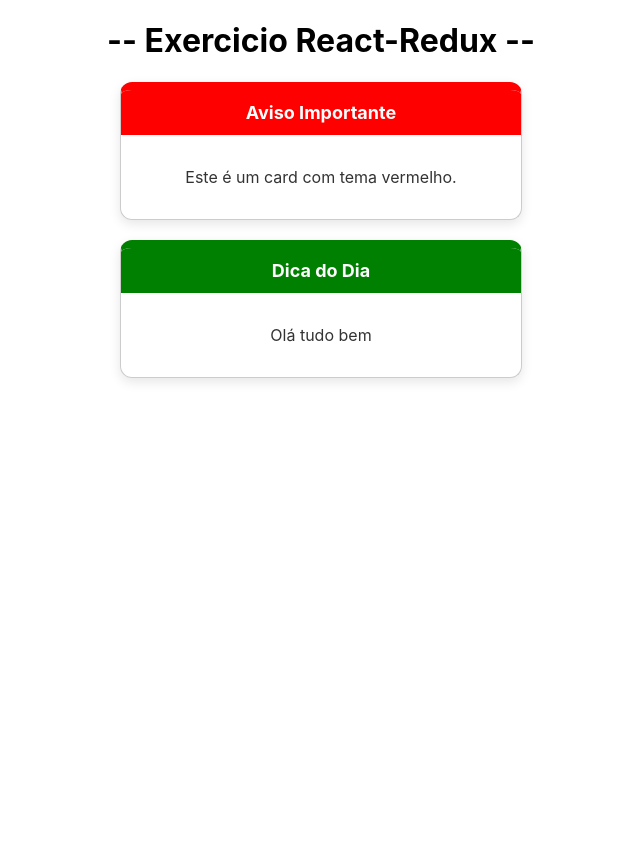
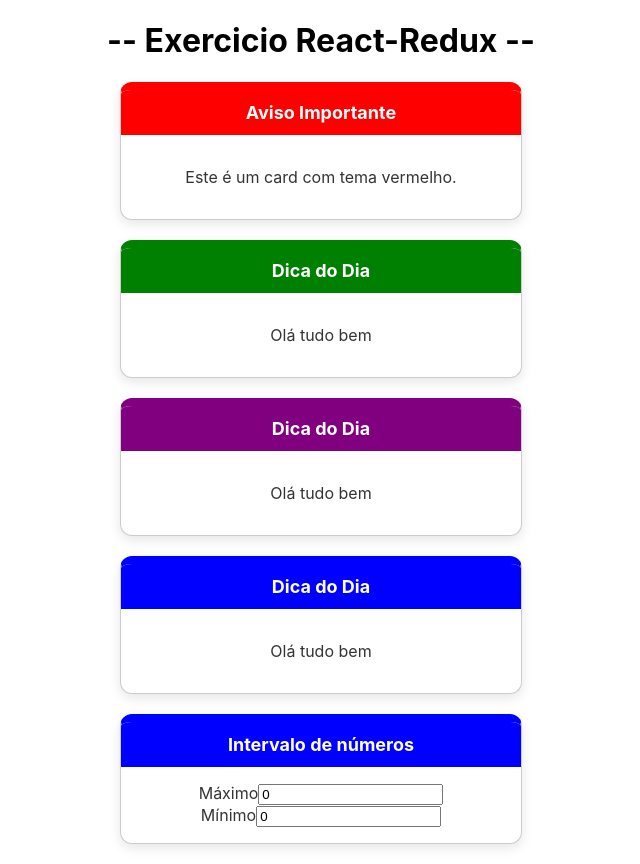
Before and after one commit to juancoutinhoflooxmongagua/Redux-Simples, a React (Create React App) app: page / in a window 1280 px wide. Shown: the whole page, without its empty margins (319-959 px from the left). Before the commit the page ends 800 px from the top, so only its background shows below. Built offline with nearby package versions, Linux system fonts and the light colour scheme.

Commit message:
feat: add component interval

```diff
--- a/src/App.js
+++ b/src/App.js
@@ -1,5 +1,6 @@
 import Card from './components/Card';
 import './App.css';
+import Interval from './components/interval';
 
 function App() {
   return (
@@ -15,6 +16,15 @@ function App() {
         <p>Olá tudo bem</p>
       </Card>
 
+      <Card title="Dica do Dia" color="purple">
+        <p>Olá tudo bem</p>
+      </Card>
+
+      <Card title="Dica do Dia" color="blue">
+        <p>Olá tudo bem</p>
+      </Card>
+
+      <Interval></Interval>
     </div>
   );
 }
--- /dev/null
+++ b/src/components/interval.jsx
@@ -0,0 +1,19 @@
+import React from "react";
+import Card from "./Card";
+export default function Interval(props) {
+    return (
+        <Card title="Intervalo de números">
+            <div className="interval-container">
+                <div className="input-group">
+                    <label>Máximo</label>
+                    <input type="number" value={0} />
+                </div>
+
+                <div className="input-group">
+                    <label>Mínimo</label>
+                    <input type="number" value={0} />
+                </div>
+            </div>
+        </Card>
+    );
+}
```
